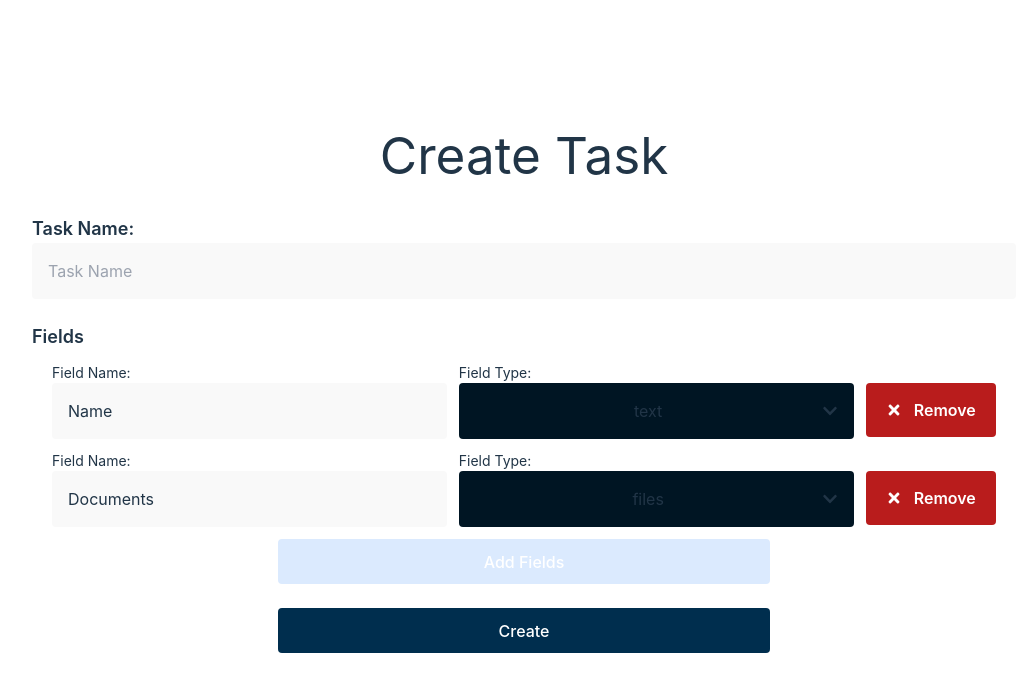
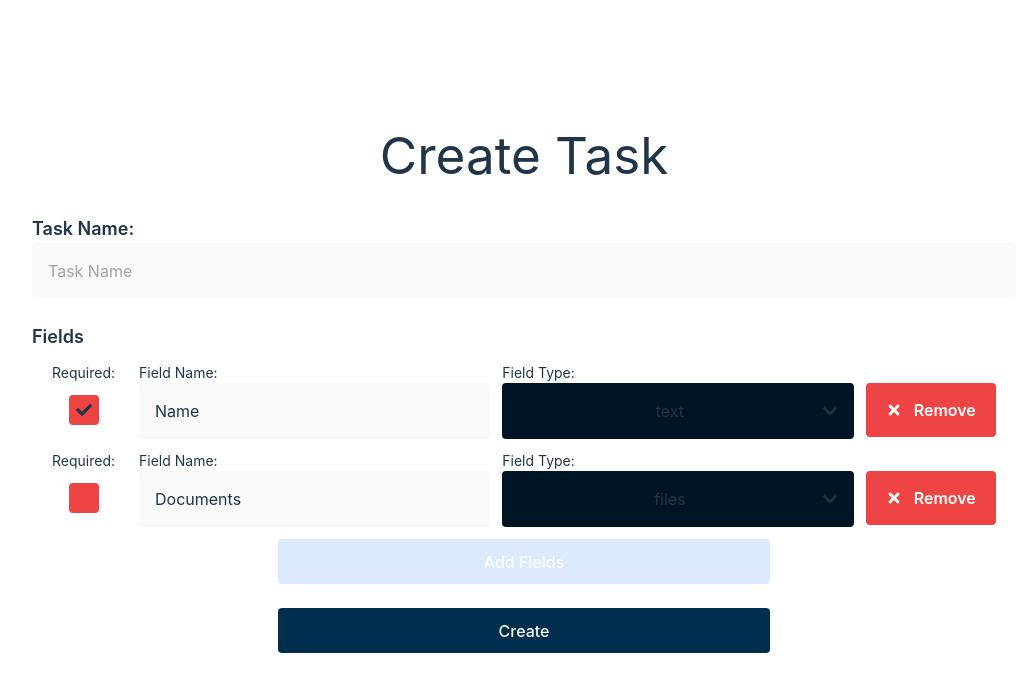
Before and after one commit to ashishthomas2202/data-logger, a React (Vite) app: page /tasks/create in a window 1280 px wide. Shown: the top 692 px of the page, without its empty margins (116-1143 px from the left). Built offline with nearby package versions, Linux system fonts and the light colour scheme.

Commit message:
fixed required field

```diff
--- a/src/components/pages/tasks/Create.jsx
+++ b/src/components/pages/tasks/Create.jsx
@@ -5,8 +5,8 @@ import Field from "../../ui/Field";
 export default function CreateTask() {
   const [taskName, setTaskName] = useState("");
   const [fields, setFields] = useState([
-    { id: "54", name: "Name", type: "text" },
-    { id: "20", name: "Documents", type: "files" },
+    { id: "54", name: "Name", type: "text", required: true },
+    { id: "20", name: "Documents", type: "files", required: false },
   ]);
 
   useEffect(() => {
@@ -61,7 +61,7 @@ export default function CreateTask() {
           onClick={() => {
             setFields((prevFields) => [
               ...prevFields,
-              { id: _.uniqueId(), name: "", type: "" },
+              { id: _.uniqueId(), name: "", type: "", required: false },
             ]);
           }}
         >
--- /dev/null
+++ b/src/components/ui/Checkbox.jsx
@@ -0,0 +1,27 @@
+import React from "react";
+import styles from "./Checkbox.module.css";
+import { FaCheck } from "react-icons/fa";
+
+export default function Checkbox({ id, className, value = false, onChange }) {
+  return (
+    <div
+      className={`${styles.checkbox} ${className}`}
+      onClick={() => {
+        onChange();
+      }}
+    >
+      <span style={{ visibility: value ? "visible" : "hidden" }}>
+        <FaCheck />
+      </span>
+
+      <input
+        id={id}
+        name={id}
+        type="checkbox"
+        value={value}
+        onChange={onChange}
+        hidden
+      />
+    </div>
+  );
+}
--- /dev/null
+++ b/src/components/ui/Checkbox.module.css
@@ -0,0 +1,8 @@
+.checkbox {
+  height: 30px;
+  width: 30px;
+  border-radius: 0.25rem;
+  display: flex;
+  justify-content: center;
+  align-items: center;
+}
--- a/src/components/ui/Field.jsx
+++ b/src/components/ui/Field.jsx
@@ -1,4 +1,5 @@
 import React, { useState, useEffect } from "react";
+import Checkbox from "./Checkbox";
 import Select from "./Select";
 import { FaTimes } from "react-icons/fa";
 
@@ -12,35 +13,50 @@ export default function Field({
 }) {
   return (
     <div className="px-5 flex flex-col gap-3 sm:flex-row">
-      <div className="flex flex-col items-start w-full ">
-        <label htmlFor="fieldname" className="text-sm">
+      <div className="flex flex-col flex-1 items-center w-full mr-3">
+        <label htmlFor={"required" + id} className="text-sm">
+          Required:
+        </label>
+        <Checkbox
+          id={"required" + id}
+          className={"bg-red-500 mt-3"}
+          value={field.required}
+          onChange={() => {
+            handleChange({ ...field, required: !field.required });
+          }}
+        />
+      </div>
+      <div className="flex flex-col items-start w-full">
+        <label htmlFor={"fieldname" + id} className="text-sm">
           Field Name:
         </label>
         <input
           className="w-full p-4 rounded"
           type="text"
-          name="fieldname"
-          id="fieldname"
+          name={"fieldname" + id}
+          id={"fieldname" + id}
           placeholder="Field Name"
           value={field.name}
           onChange={(e) => {
             let newData = { ...field, name: e.target.value };
             handleChange(newData);
           }}
+          required
         />
       </div>
       <div className="flex flex-col items-start w-full ">
-        <label className="text-sm">Field Type:</label>
+        <label htmlFor={"fieldtype" + id} className="text-sm">
+          Field Type:
+        </label>
         <Select
           value={field.type}
+          id={"fieldtype" + id}
           onChange={(value) => {
             let newData = { ...field, type: value };
             handleChange(newData);
           }}
+          required
         >
-          <option default hidden>
-            Select a type
-          </option>
           <option value={"text"}>Text</option>
           <option value={"number"}>Numbers</option>
           <option value={"money"}>Money</option>
@@ -52,7 +68,7 @@ export default function Field({
       <div className="flex flex-col items-start">
         <button
           type="button"
-          className="flex justify-center items-center gap-3 bg-red-700 hover:bg-red-600 hover:border-red-600 text-white font-semibold mt-2 sm:mt-5 py-3.5 w-full"
+          className="flex justify-center items-center gap-3 bg-red-500 hover:bg-red-400 hover:border-red-400 text-white font-semibold mt-2 sm:mt-5 py-3.5 w-full"
           onClick={handleRemove}
         >
           <FaTimes />
--- a/src/components/ui/Select.jsx
+++ b/src/components/ui/Select.jsx
@@ -2,7 +2,14 @@ import React, { useEffect, useState, useRef } from "react";
 import styles from "./Select.module.css";
 import { FaChevronDown } from "react-icons/fa";
 
-export default function Select({ children, value, onChange, ...props }) {
+export default function Select({
+  children,
+  id,
+  value,
+  onChange,
+  required,
+  ...props
+}) {
   const selectRef = useRef(null);
   const [options, setOptions] = useState([{ value: "" }]);
   const [selected, setSelected] = useState(0);
@@ -26,7 +33,7 @@ export default function Select({ children, value, onChange, ...props }) {
 
   return (
     <div className={styles.customSelect}>
-      <select ref={selectRef} defaultValue={selected}>
+      <select id={id} ref={selectRef} defaultValue={selected} required>
         {children}
       </select>
       <div className={styles.selected} onClick={handleClick}>
--- a/src/index.css
+++ b/src/index.css
@@ -57,6 +57,7 @@ body {
   min-width: 320px;
   min-height: 100vh;
   max-width: 100vw;
+  overflow-x: hidden;
 }
 
 h1 {
```
